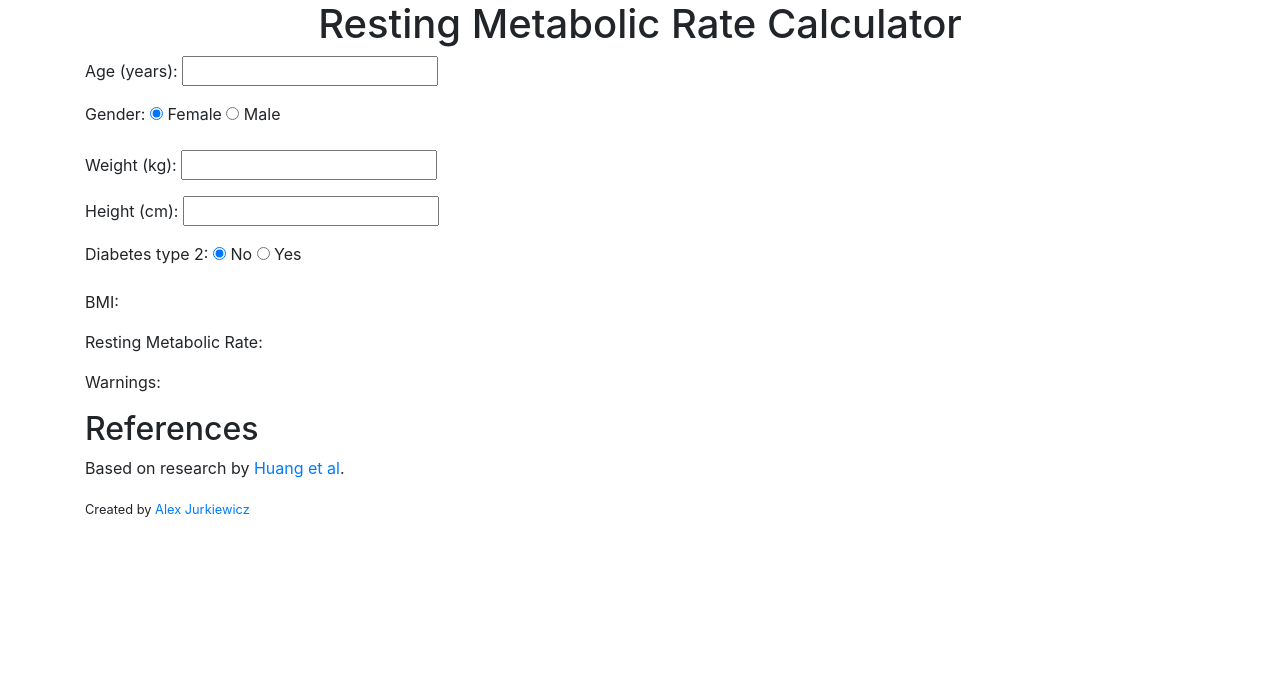
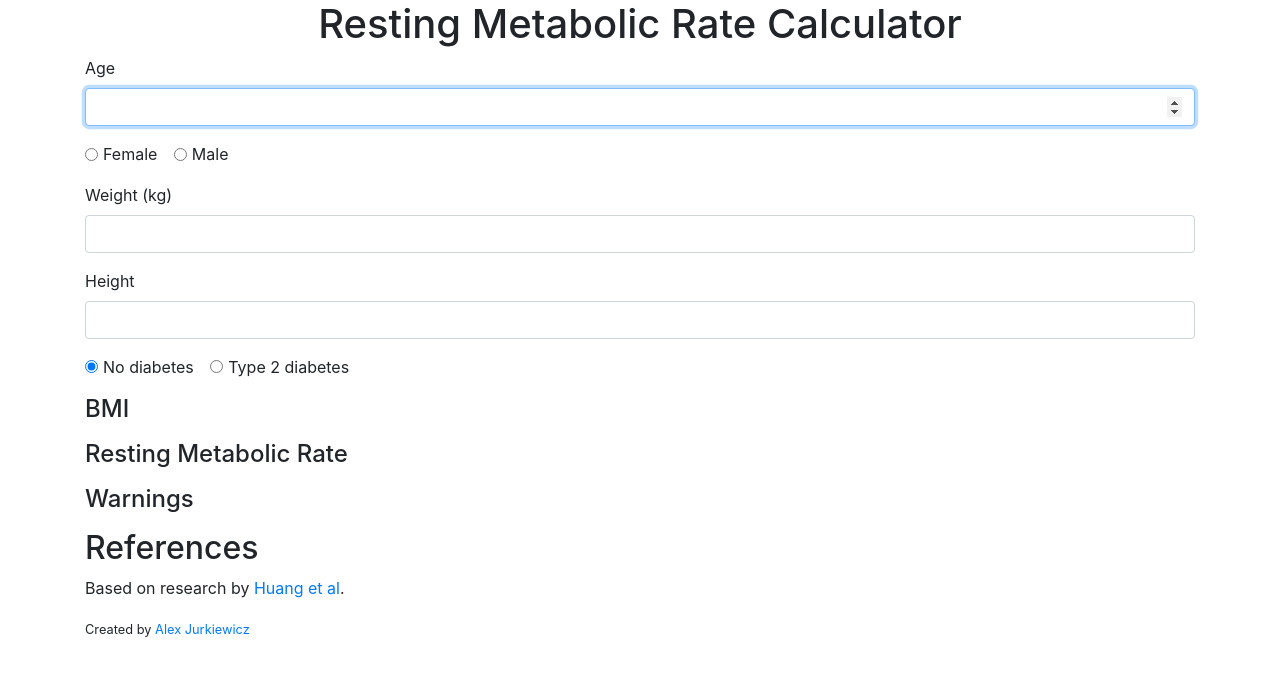
Before and after one commit to alexjurkiewicz/health-tools, a plain HTML site: page rmr/index.html in a window 1280 px wide. Drawn offline with nearby package versions, Linux system fonts and the light colour scheme.

Commit message:
V2.0
* Don't ignore unset gender
* Improve UX

```diff
--- a/rmr/index.html
+++ b/rmr/index.html
@@ -7,7 +7,7 @@
 
     <script>
       function calcRmr(age, isMale, weight, height, isDiabetic) {
-        if (age === "" || weight === "" || height === "") {
+        if (age === "" || weight === "" || height === "" || isMale === undefined) {
           return undefined;
         };
         return 71.767
@@ -26,7 +26,6 @@
       function rmrWarnings(age, weight, height) {
         let warnings = [];
         let bmi = calcBmi(weight, height);
-        console.log(bmi);
         if (bmi < 35) {
           warnings.push('BMI under 35 -- this model was validated with BMI 35+ patients only');
         }
@@ -37,8 +36,13 @@
       };
 
       function update() {
+        // Load values
         let age = document.getElementById("age").value;
         let isMale = document.getElementById("male").checked;
+        if (isMale == false && document.getElementById("female").checked == false) {
+          // We haven't selected a gender yet
+          isMale = undefined;
+        }
         let weight = document.getElementById("weight").value;
         let height = document.getElementById("height").value;
         let isDiabetic = document.getElementById("diabetesYes").checked;
@@ -49,7 +53,7 @@
         } else {
           rmr = Math.round(rmr, 0);
         }
-        document.getElementById("result").innerHTML = rmr;
+        document.getElementById("rmr").innerHTML = rmr;
 
         let bmi = calcBmi(weight, height);
         if (bmi === undefined) {
@@ -79,40 +83,55 @@
   <body>
     <div class="container">
       <h1 class="text-center">Resting Metabolic Rate Calculator</h1>
-      <p>Age (years):
-        <input type="number"id="age" onchange="update()" onkeyup="update()">
-      </p>
-      <p>Gender:
-        <input type="radio" name="gender" id="female" onchange="update()" checked="true">
-        <label for="female">Female</label>
+      <form>
+        <div class="form-group">
+          <label for="age">Age</label>
+          <input class="form-control" type="number" id="age" onchange="update()" onkeyup="update()" autofocus="true">
+        </div>
+        <div class="form-group">
+          <div class="form-check form-check-inline">
+            <input class="form-check-input" type="radio" name="gender" id="female" onchange="update()">
+            <label class="form-check-label" for="female">Female</label>
+          </div>
+          <div class="form-check form-check-inline">
+            <input class="form-check-input" type="radio" name="gender" id="male" onchange="update()">
+            <label class="form-check-label" for="male">Male</label>
+          </div>
+        </div>
+        <div class="form-group">
+          <label for="weight">Weight (kg)</label>
+          <input class="form-control" type="number" id="weight" onchange="update()" onkeyup="update()">
+        </div>
+        <div class="form-group">
+          <label for="height">Height</label>
+          <input class="form-control" type="number" id="height" onchange="update()" onkeyup="update()">
+        </div>
+        <div class="form-group">
+          <div class="form-check form-check-inline">
+            <input class="form-check-input" type="radio" name="diabetes" id="diabetesNo" onchange="update()" checked="true">
+            <label class="form-check-label" for="diabetesNo">No diabetes</label>
+          </div>
+          <div class="form-check form-check-inline">
+            <input class="form-check-input" type="radio" name="diabetes" id="diabetesYes" onchange="update()">
+            <label class="form-check-label" for="diabetesYes">Type 2 diabetes</label>
+          </div>
+        </div>
+      </form>
+      <h4>
+        BMI
+      </h4>
+      <p class="lead" id="bmi"></p>
+      <h4>
+        Resting Metabolic Rate
+      </h4>
+      <p class="lead" id="rmr"></p>
 
-        <input type="radio" name="gender" id="male" onchange="update()">
-        <label for="male">Male</label>
-      </p>
-      <p>Weight (kg):
-        <input type="number" id="weight" onchange="update()" onkeyup="update()">
-      </p>
-      <p>Height (cm):
-        <input type="number" id="height" onchange="update()" onkeyup="update()">
-      </p>
-      <p>Diabetes type 2:
-        <input type="radio" name="diabetes" id="diabetesNo" onchange="update()" checked="true">
-        <label for="diabetesNo">No</label>
-
-        <input type="radio" name="diabetes" id="diabetesYes" onchange="update()">
-        <label for="diabetesYes">Yes</label>
-      </p>
-      <p>
-        BMI: <span id="bmi"></span>
-      <p>
-        Resting Metabolic Rate: <span id="result"></span>
-      </p>
       <div id="warningsContainer">
-        <p>
-          Warnings:
-          <ul id="warnings">
-          </ul>
-        </p>
+        <h4>
+          Warnings
+        </h4>
+        <ul id="warnings">
+        </ul>
       </div>
       <h2>References</h2>
       <p>
@@ -121,6 +140,7 @@
       <p>
         <small>Created by <a href="https://github.com/alexjurkiewicz">Alex Jurkiewicz</a></small>
       </p>
+
     <div>
   </body>
 </html>
```
